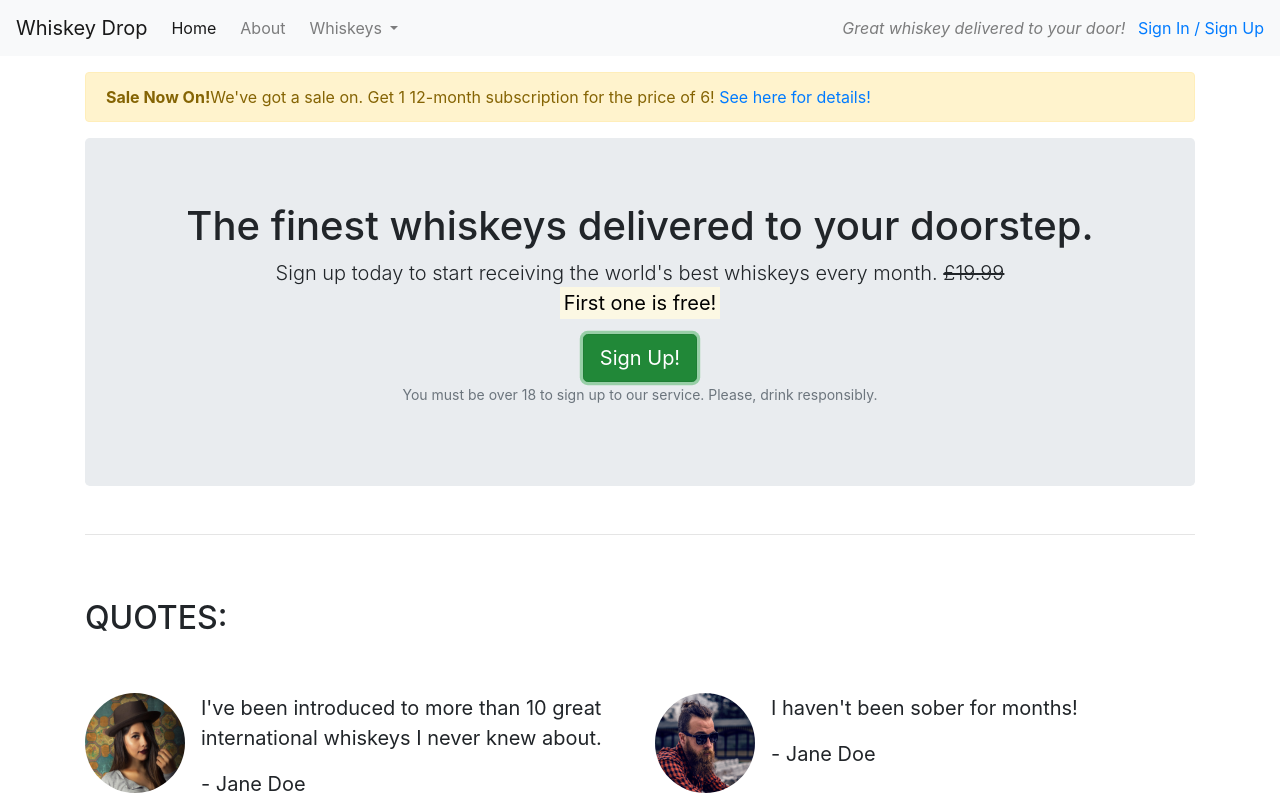
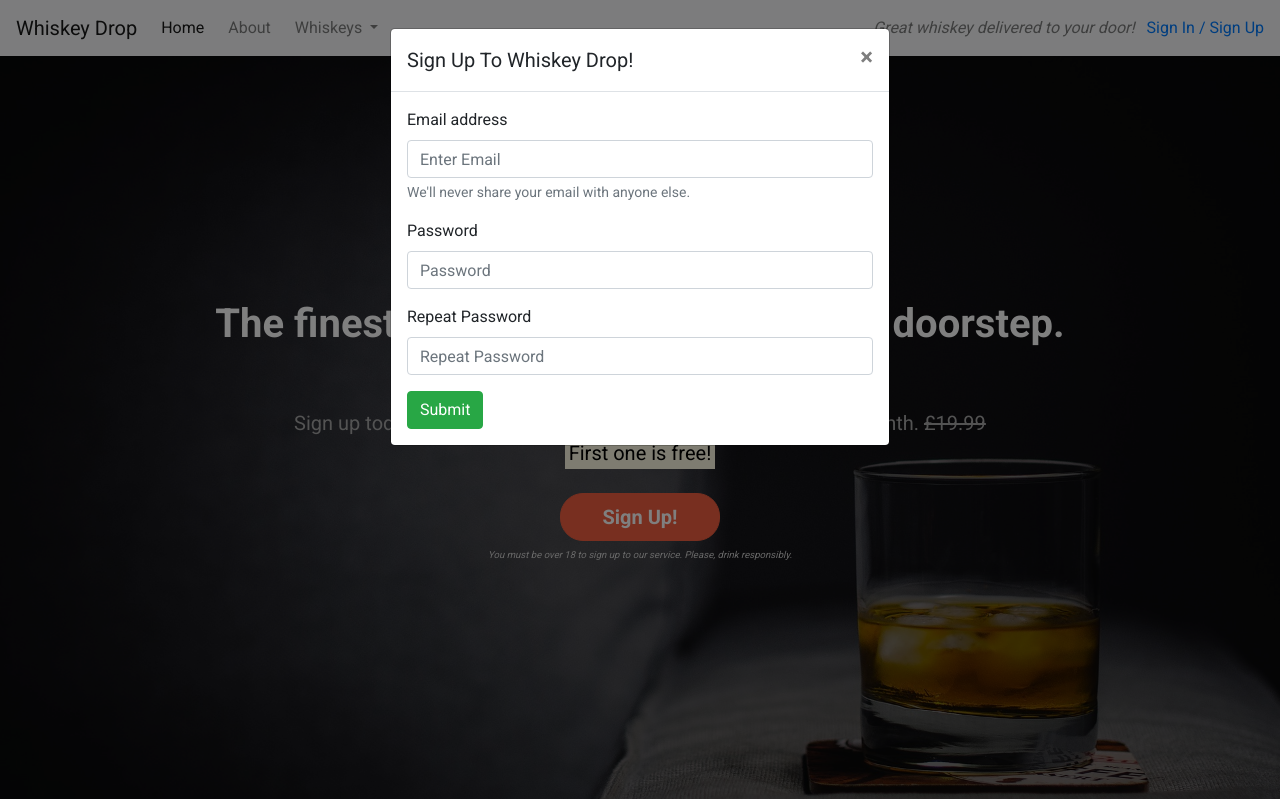
Before and after one commit to JamesCowans/bootstrap-test, a plain HTML site: page index.html in a window 1280 px wide. Both pictures are taken after a click on the button "Sign Up!". Shown: the top 799 px of the page. Drawn offline with nearby package versions, Linux system fonts and the light colour scheme.

Commit message:
Add background image, style buttons with css

```diff
--- /dev/null
+++ b/css/style.css
@@ -0,0 +1,98 @@
+body {
+    font-family: 'Roboto', sans-serif;
+}
+
+.alert-container {}
+
+.callout-container {
+    height: 100vh;
+
+    background: url(../images/whiskey-background.jpg) no-repeat bottom right fixed;
+    -webkit-background-size: cover;
+    -moz-background-size: cover;
+    -o-background-size: cover;
+    background-size: cover;
+
+    display: flex;
+    align-items: center;
+    justify-content: center;
+    position: relative;
+
+}
+
+.opaque-overlay {
+    position: absolute;
+    top: 0;
+    left: 0;
+    height: 100%;
+    width: 100%;
+    background-color: rgba(0, 0, 0, 0.5);
+}
+
+.quotes-container {}
+
+.features-container {}
+
+/* Block Dividers*/
+
+.block-divider {
+    width: 75px;
+    height: 5px;
+    border: 0;
+    background-color: #f05f40;
+}
+
+.block-divider--orange {
+    background-color: #f05f40;
+}
+
+.block-divider--short {
+    width: 35px;
+}
+
+/*Jumbotron*/
+
+.jumbotron {
+    background-color: transparent;
+}
+
+.jumbotron-header {
+    color: white;
+    font-weight: bold;
+    margin-bottom: 30px;
+
+}
+
+.jumbotron .lead {
+    margin: 25px 0;
+    color: #a7a7a7;
+}
+
+.jumbotron small {
+    font-size: 60%;
+    font-style: italic;
+    color: #d0d0d0;
+}
+
+/* Buttons */
+
+.btn--cta {
+    font-weight: bold;
+    border-radius: 23px;
+    width: 160px;
+}
+
+.btn--red {
+    color: white;
+    background-color: #f05f40;
+    border-color: #f05f40;
+}
+
+.btn--red:hover,
+.btn--red:active,
+.btn--red:focus,
+.btn--red:active:focus {
+    color: white;
+    background-color: #df4929;
+    border-color: #df4929;
+}
--- a/index.html
+++ b/index.html
@@ -13,6 +13,9 @@
       crossorigin="anonymous"
     />
     <script src="https://kit.fontawesome.com/d6b1861be4.js" crossorigin="anonymous"></script>
+    <link href="https://fonts.googleapis.com/css?family=Roboto:400,700" rel="stylesheet">
+    <link rel="stylesheet" href="css/style.css" type="text/css">
+
   </head>
   <body>
     <nav class="navbar navbar-light bg-light navbar-expand-sm">
@@ -43,25 +46,29 @@
             <a href="/login">Sign In / Sign Up</a>
         </div>
     </nav>
-    <article class="container mt-3">
+    <!-- <div class="container alert-container">
         <div class="row d-none d-sm-block">
             <div class="col-12">
                 <div class="alert alert-warning">
-                    <strong>Sale Now On!</strong>We've got a sale on. Get 1 12-month subscription for the price of 6! <a href="">See here for details!</a>
+                    <strong>Sale Now On!</strong> We've got a sale on. Get 1 12-month subscription for the price of 6! <a href="">See here for details!</a>
                 </div>
             </div>
         </div>
+        </div> -->
+        <div class="container-fluid callout-container">
       <!--Callout-->
+      <div class="opaque-overlay">&nbsp;</div>
       <div class="row">
         <div class="col-12">
           <section class="callout jumbotron text-center">
-            <h1>The finest whiskeys delivered to your doorstep.</h1>
+            <h1 class="jumbotron-header">The finest whiskeys delivered to your doorstep.</h1>
+            <hr class="block-divider block-divider--orange">
             <p class="lead">
               Sign up today to start receiving the world's best whiskeys every
               month. <s class="d-none d-sm-inline">£19.99</s>
               <span class="d-inline d-sm-non"><br></span>
               <strong><mark>First one is free!</mark></strong></p>
-            <button class="btn btn-success btn-lg">Sign Up!</button>
+            <button class="btn btn-lg btn--cta btn--red" data-toggle="modal" data-target="#signUpModal">Sign Up!</button>
             <p class="text-muted">
               <small
                 >You must be over 18 to sign up to our service. Please, drink
@@ -72,8 +79,9 @@
         </div>
       </div>
       <!--/.callout-->
-      <hr />
+    </div>
       <!--Quotes-->
+      <div class="quotes-container">
       <section class="quotes">
         <div class="row">
           <div class="col-1 my-5">
@@ -115,9 +123,10 @@
         </div>
       </section>
       <!--/.quotes-->
-      <hr />
+    </div>
 
       <!--Features-->
+      <div class="features-container">
       <section class="features">
         <div class="row">
           <div class="col-12 my-5>
@@ -172,10 +181,43 @@
           </div>
         </div>
       </section>
+    </div>
+    </div>
       <section class="monthly-favourites">
         <table class="monthly"></table>
       </section>
-    </article>
+    </div>
+    <div class="modal" tabindex="-1" id="signUpModal">
+        <div class="modal-dialog">
+            <div class="modal-content">
+                <div class="modal-header">
+                    <h5 class="modal-title">Sign Up To Whiskey Drop!</h5>
+                    <button type="button" class="close" data-dismiss="modal" aria-label="Close">
+                        <span aria-hidden="true">&times;</span>
+                    </button>
+                </div>
+                <div class="modal-body">
+                    <form>
+                        <div class="form-group">
+                            <label for="exampleInputEmail1">Email address</label>
+                            <input type="email" class="form-control" id="exampleInputEmail1" aria-describedby="emailHelp" placeholder="Enter Email">
+                            <small id="emailHelp" class="form-text text-muted">We'll never share your email with anyone else.</small>
+                        </div>
+                        <div class="form-group">
+                            <label for="exampleInputPassword1">Password</label>
+                            <input type="password" class="form-control" id="password" placeholder="Password">
+                        </div>
+                    <div class="form-group">
+                        <label for="exampleInputPassword1">Repeat Password</label>
+                        <input type="password" class="form-control" id="repeatPassword" placeholder="Repeat Password">
+                    </div>
+                        <button type="submit" class="btn btn-success">Submit</button>
+                    </form>
+                </div>
+
+            </div>
+        </div>
+    </div>
     <script src="https://cdn.jsdelivr.net/npm/jquery@3.5.1/dist/jquery.slim.min.js"
         integrity="sha384-DfXdz2htPH0lsSSs5nCTpuj/zy4C+OGpamoFVy38MVBnE+IbbVYUew+OrCXaRkfj"
         crossorigin="anonymous"></script>
```
Also changed, not shown: images/whiskey-background.jpg (added).
